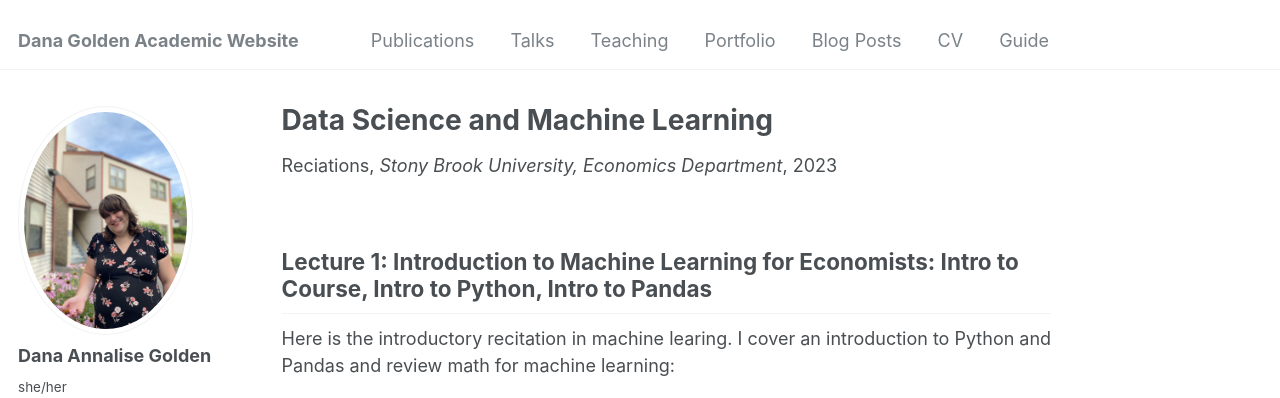
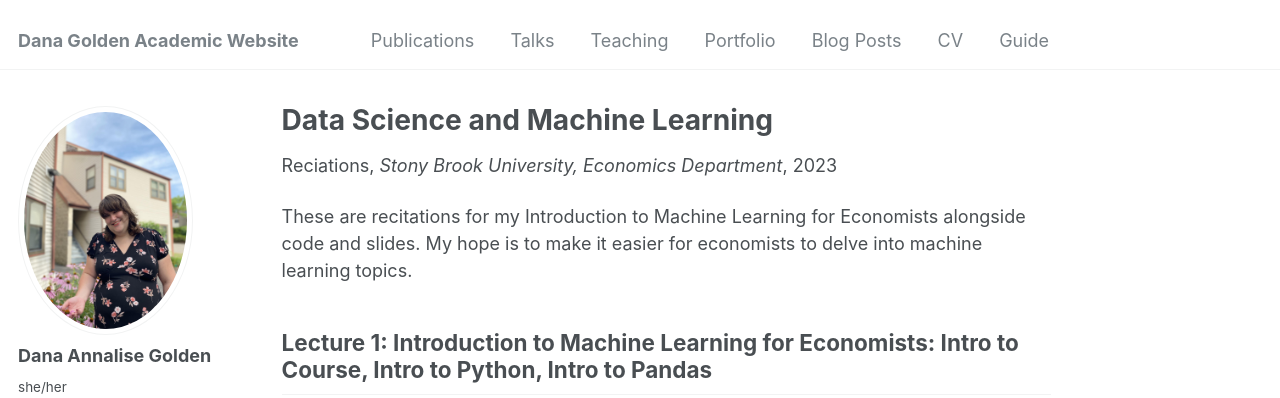
Before and after one commit to jgolden36/jgolden36.github.io, a Jekyll site: the page built from _teaching/Data-Science-and-Machine-Learning.md, in a window 1280 px wide and 900 px high, cut to the strip 0-398 px from the top of the window. Built offline with Jekyll 4.4.1, drawn with Linux system fonts in a browser that asks for light colours; some web fonts are replaced.

Commit message:
Update and rename 2015-spring-teaching-2.md to Data-Science-and-Machine-Learning.md

```diff
--- a/_teaching/2015-spring-teaching-2.md
+++ b/_teaching/Data-Science-and-Machine-Learning.md
@@ -2,11 +2,13 @@
 title: "Data Science and Machine Learning"
 collection: teaching
 type: "Reciations"
-permalink: /teaching/2015-spring-teaching-1
+permalink: /teaching/Data-Science-and-Machine-Learning
 venue: "Stony Brook University, Economics Department"
 date: 2023-07-01
 location: "Stony Brook, New York"
 ---
+
+These are recitations for my Introduction to Machine Learning for Economists alongside code and slides. My hope is to make it easier for economists to delve into machine learning topics.
 
 ## Lecture 1: Introduction to Machine Learning for Economists: Intro to Course, Intro to Python, Intro to Pandas
 
```
